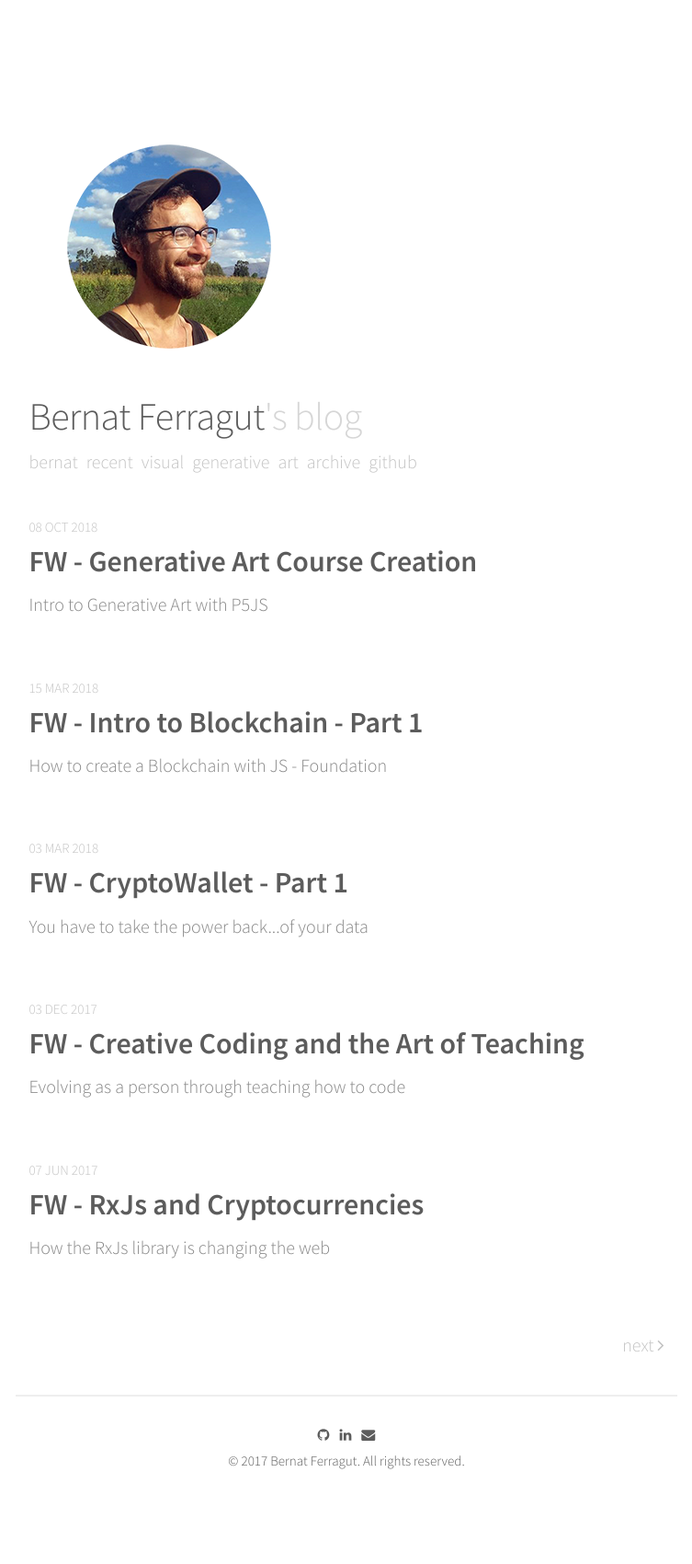
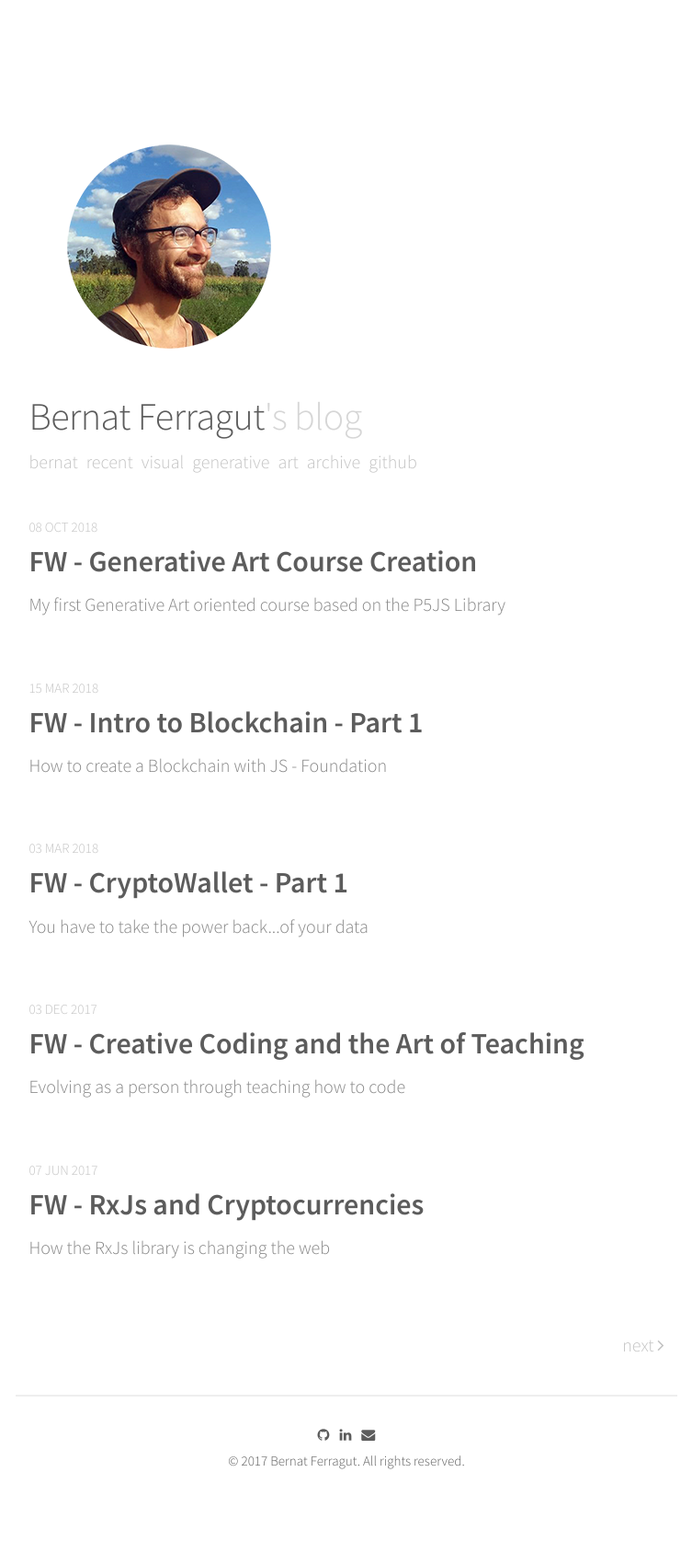
Before and after one commit to bernatferragut/FutureWeb-blog, a Jekyll site: the page built from index.html, in a window 1280 px wide. Shown: the whole page at 92% size, without its empty margins (263-1016 px from the left). Built offline with Jekyll 4.4.1, drawn with Linux system fonts in a browser that asks for light colours; nearby versions of some CDN libraries; the list of posts is cut into pages by our own code.

Commit message:
Update 08-10-18-FW-Generativ Art Course.md

```diff
--- a/_posts/08-10-18-FW-Generativ Art Course.md
+++ b/_posts/08-10-18-FW-Generativ Art Course.md
@@ -1,7 +1,7 @@
 ---
 layout: post
 title: "FW - Generative Art Course Creation"
-description: "Intro to Generative Art with P5JS"
+description: "My first Generative Art oriented course based on the P5JS Library"
 date: 2018-10-08
 tags: [design, future web, creative coding]
 comments: true
```
